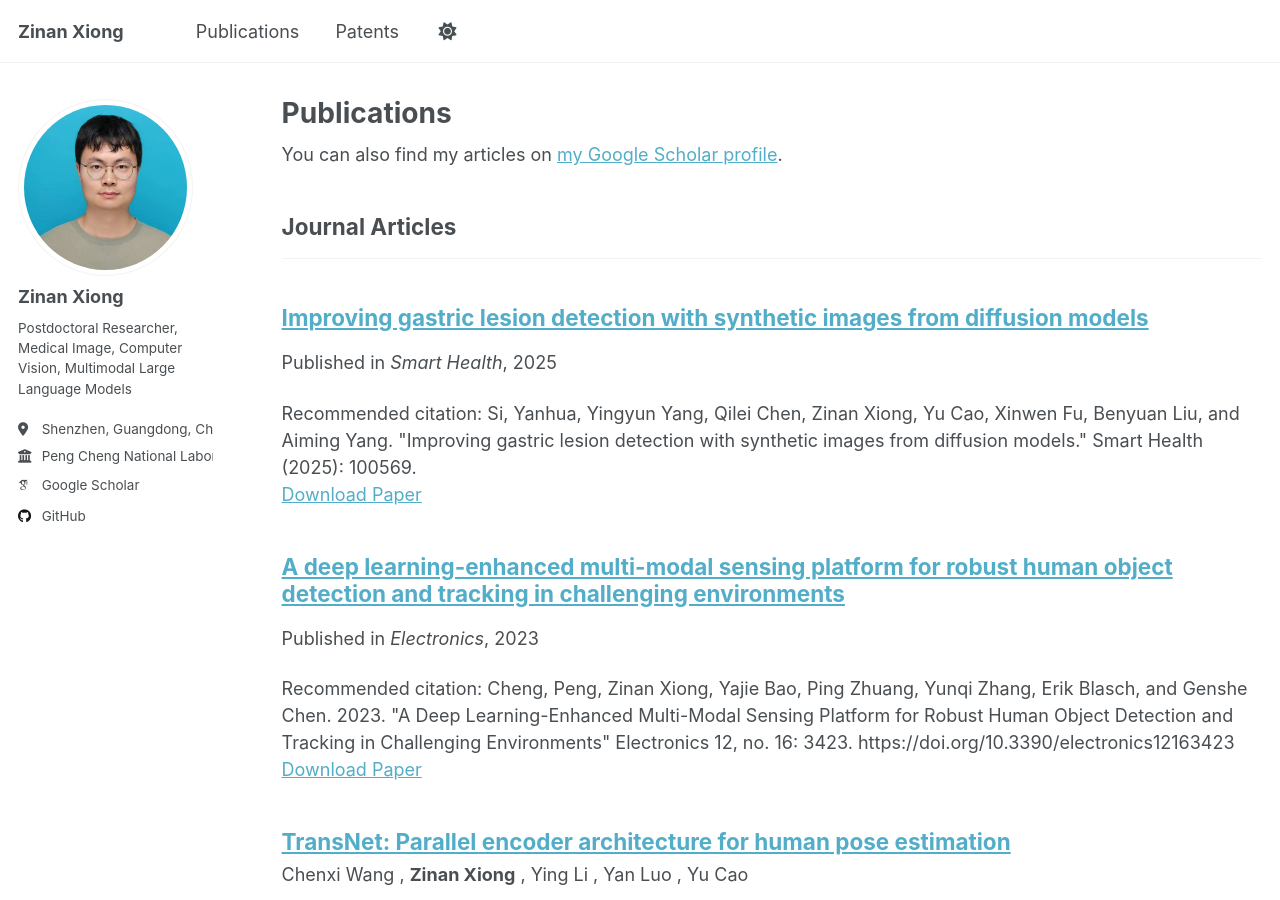
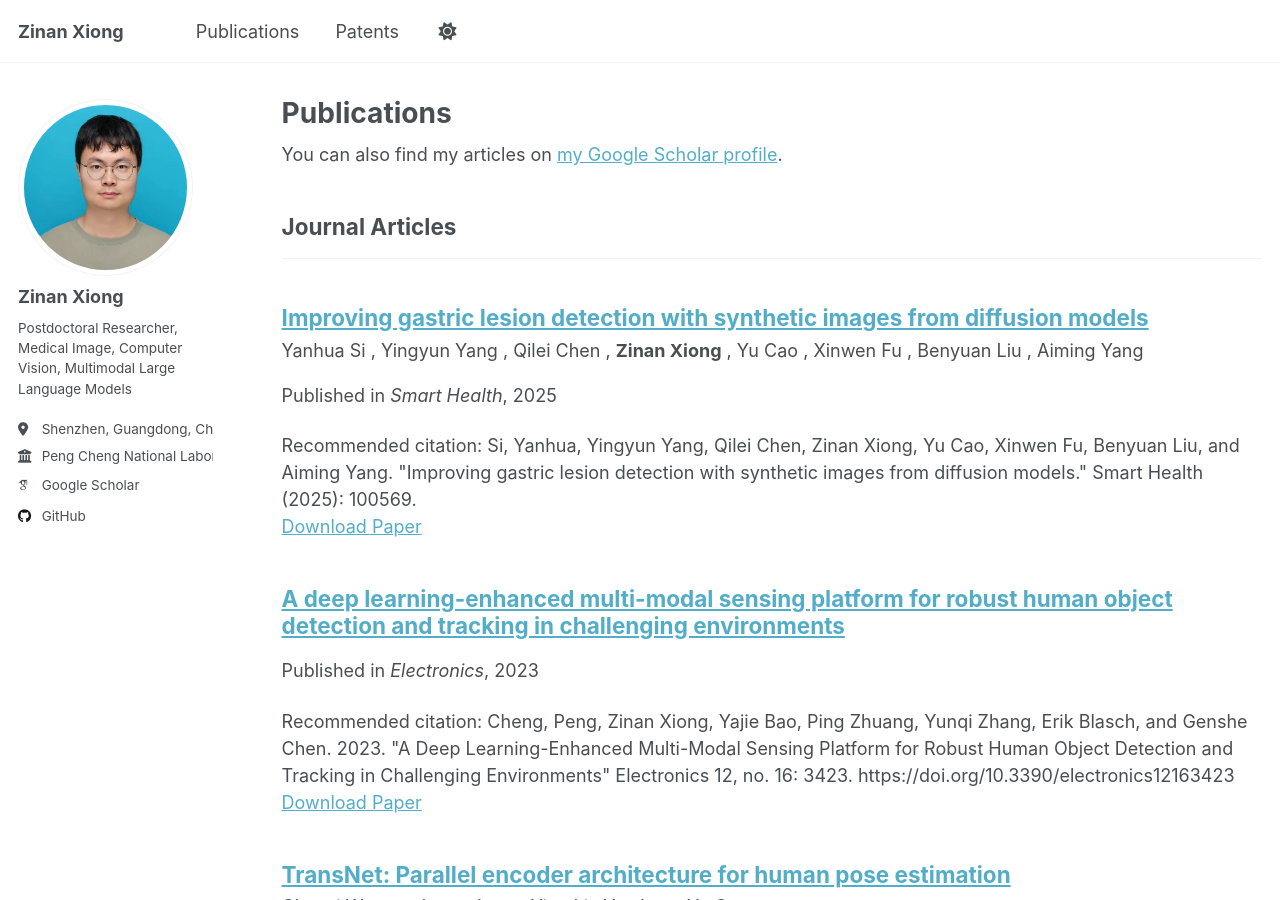
Before and after one commit to ttppss/zinanxiong, a Jekyll site: the page built from _pages/publications.html, in a window 1280 px wide and 900 px high. Built offline with Jekyll 4.4.1, drawn with Linux system fonts in a browser that asks for light colours; some web fonts are replaced; a script that is not in the unit is left out.

Commit message:
Update 2024-02-17-paper-title-number-4.md

```diff
--- a/_publications/2024-02-17-paper-title-number-4.md
+++ b/_publications/2024-02-17-paper-title-number-4.md
@@ -1,5 +1,6 @@
 ---
 title: "Improving gastric lesion detection with synthetic images from diffusion models"
+authors: ["Yanhua Si", "Yingyun Yang", "Qilei Chen", "Zinan Xiong", "Yu Cao", "Xinwen Fu", "Benyuan Liu", "Aiming Yang"]
 collection: publications
 category: manuscripts
 permalink: /publication/2024-02-17-paper-title-number-4
```
